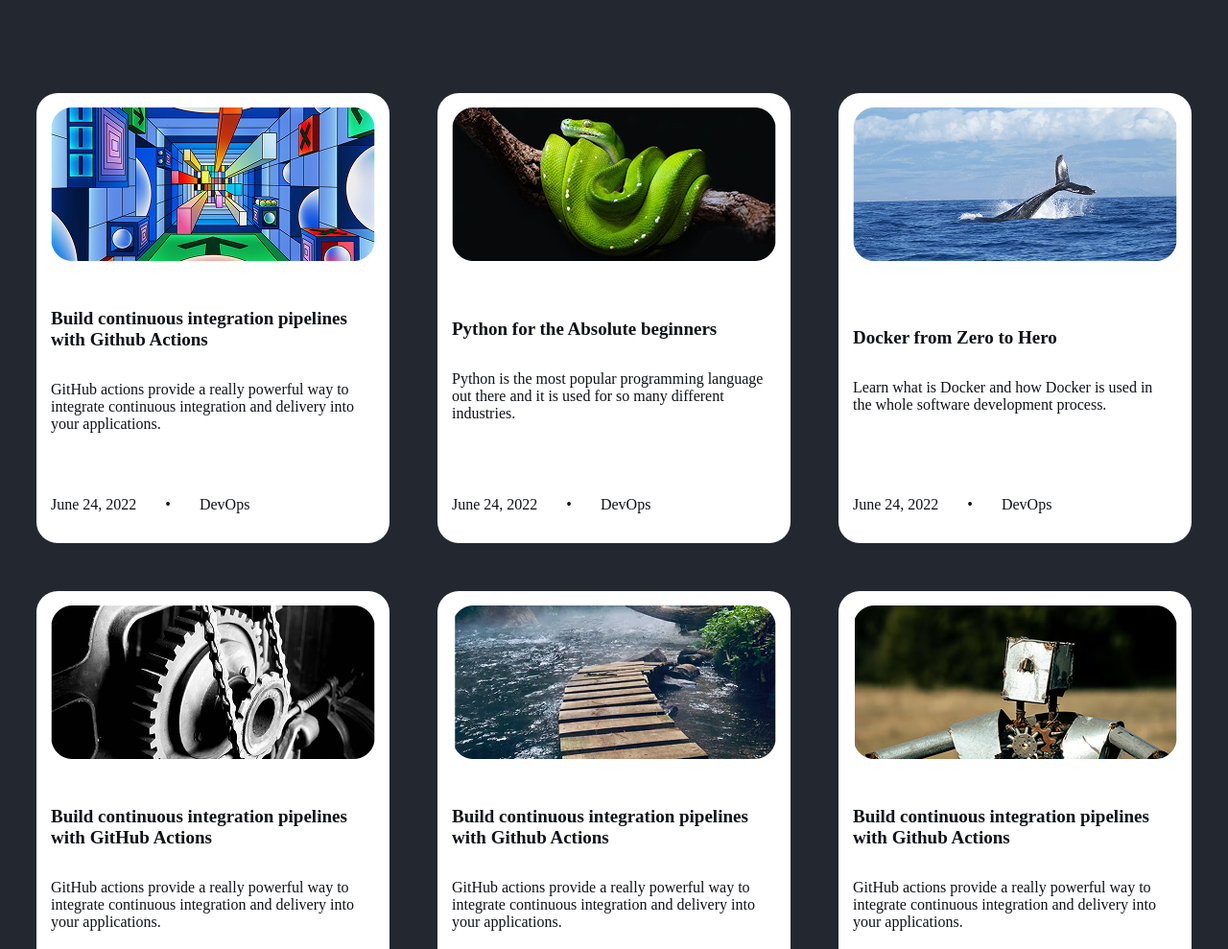
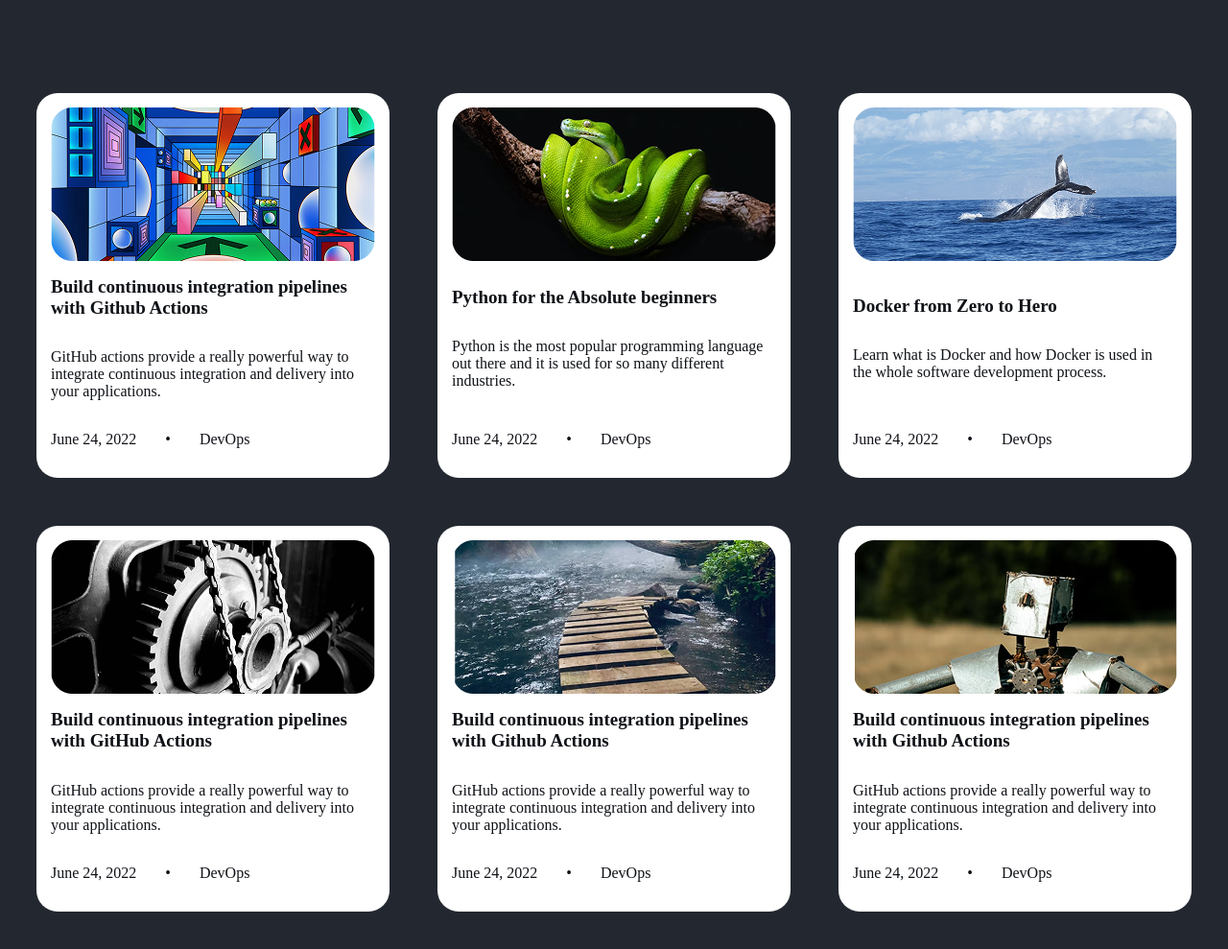
Before and after one commit to drina-musaj/figma-blog-design, a plain HTML site: page index.html in a window 1280 px wide. Shown: the part 726-1715 px from the top of the page at 96% size. Drawn offline with nearby package versions, Linux system fonts and the light colour scheme; a web font is replaced by a local one.

Commit message:
finishing touches

```diff
--- a/styles.css
+++ b/styles.css
@@ -109,14 +109,14 @@ section{
 .card-container{
     display: flex;
     justify-content: center;
-    align-items: center;
+    align-items: stretch;
     gap: 50px;
     flex-wrap: wrap;
 
 }
 
 .card{
-    height: 439px;
+    max-height: 439px;
     max-width: 390px;
     justify-content: space-between;
     align-items: center;
```
